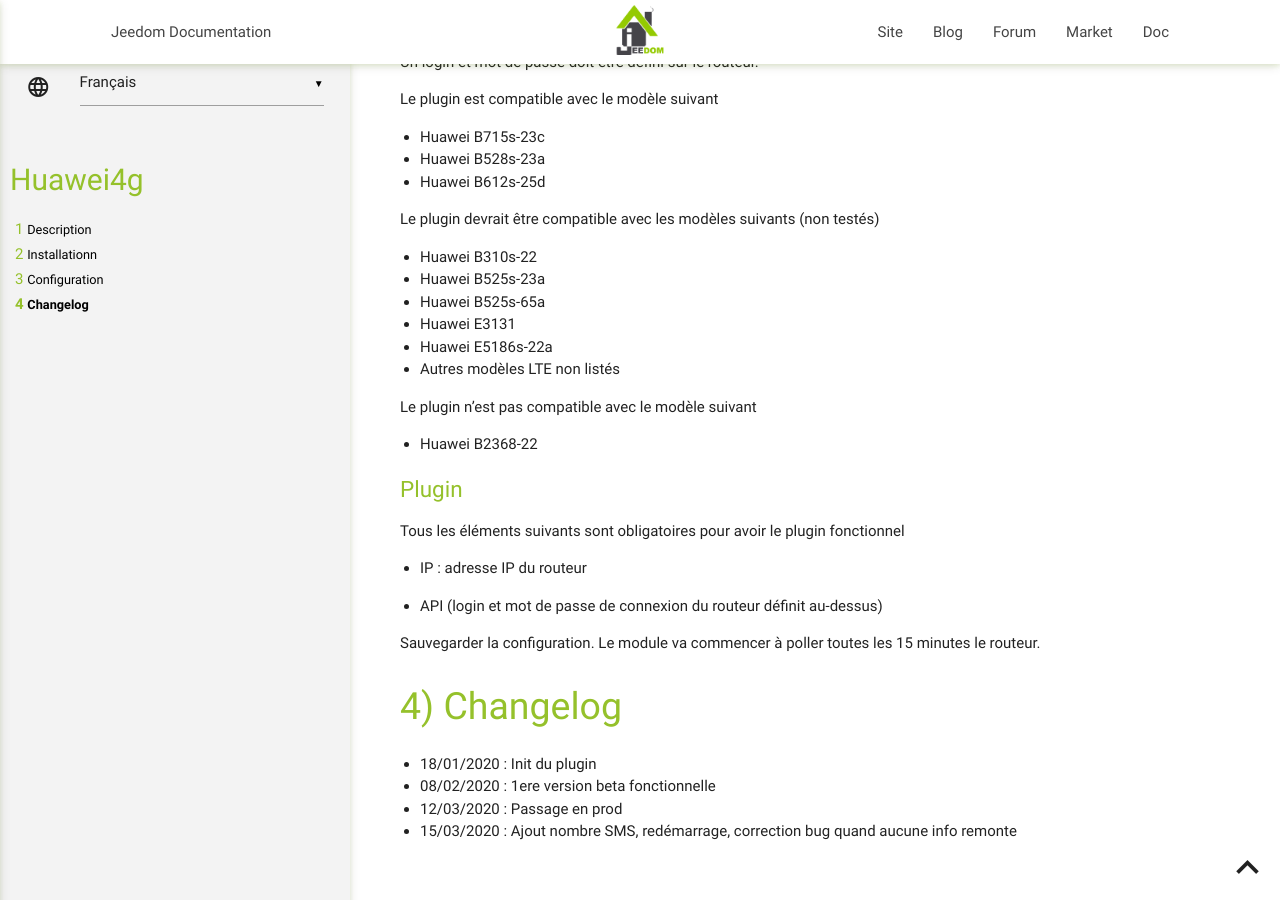
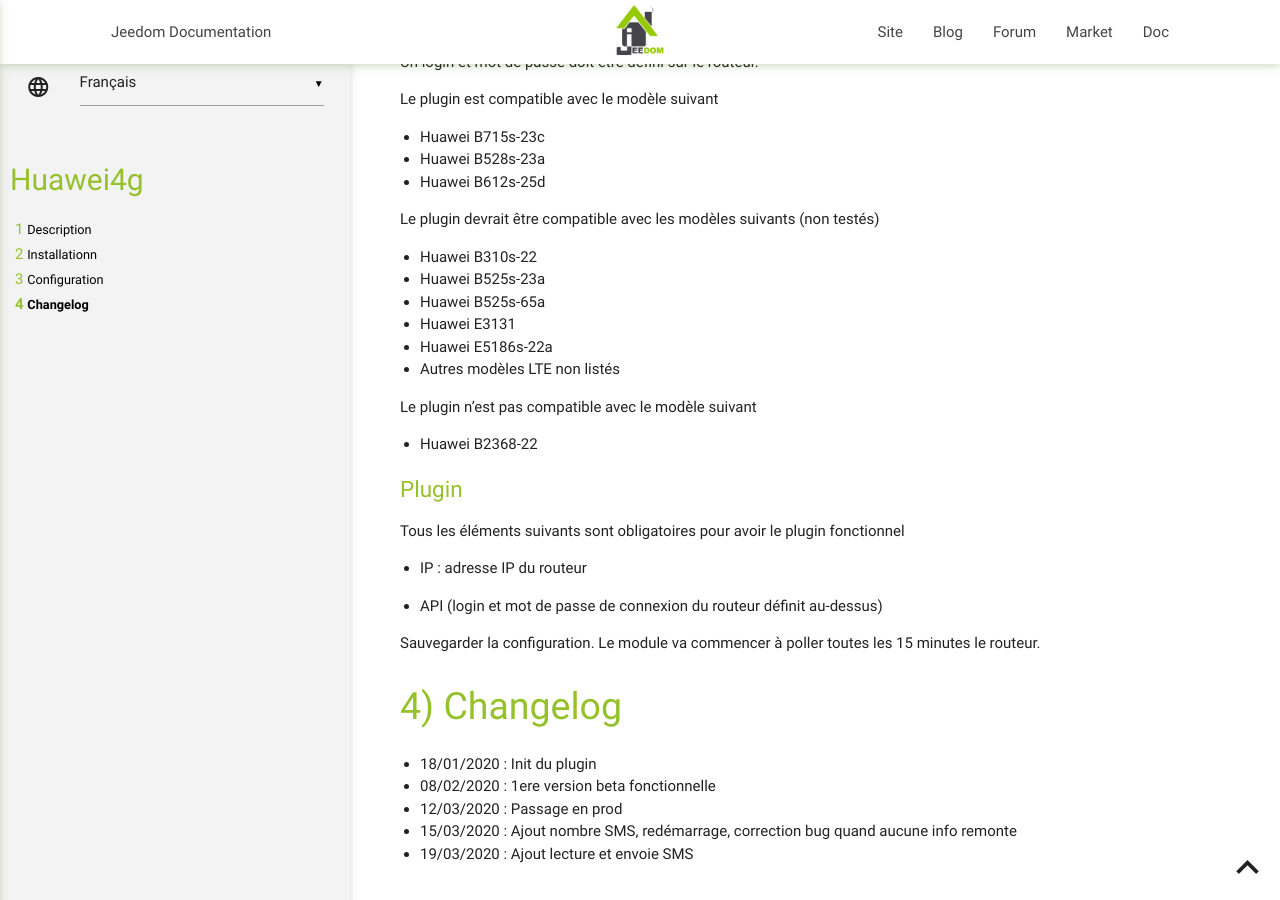
Before and after one commit to tux1c0/plugin-huawei4g, a Jekyll site: the page built from docs/fr_FR/index.md, in a window 1280 px wide and 900 px high, scrolled down 537 px. Built offline with Jekyll 4.4.1, drawn with Linux system fonts in a browser that asks for light colours; our own code applies the rules of GitHub Pages for plain Markdown files.

Commit message:
Update index.md

```diff
--- a/docs/fr_FR/index.md
+++ b/docs/fr_FR/index.md
@@ -60,3 +60,4 @@
 -	08/02/2020 : 1ere version beta fonctionnelle
 -	12/03/2020 : Passage en prod
 -	15/03/2020 : Ajout nombre SMS, redémarrage, correction bug quand aucune info remonte
+-	19/03/2020 : Ajout lecture et envoie SMS
```
